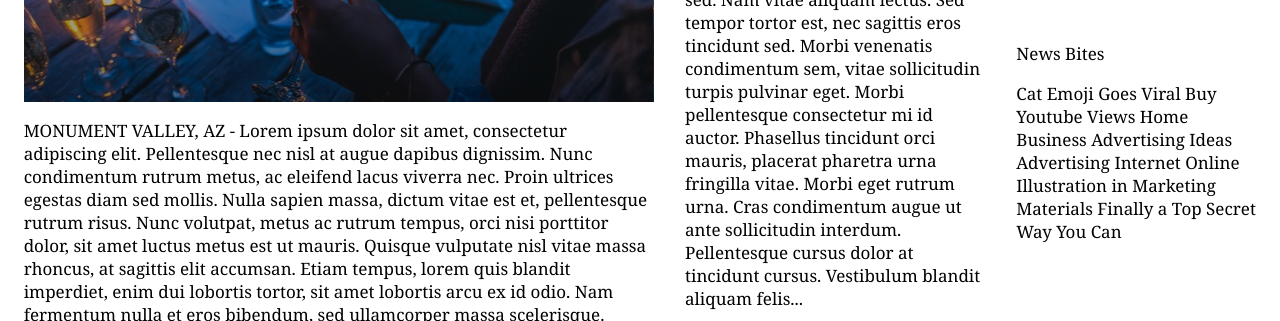
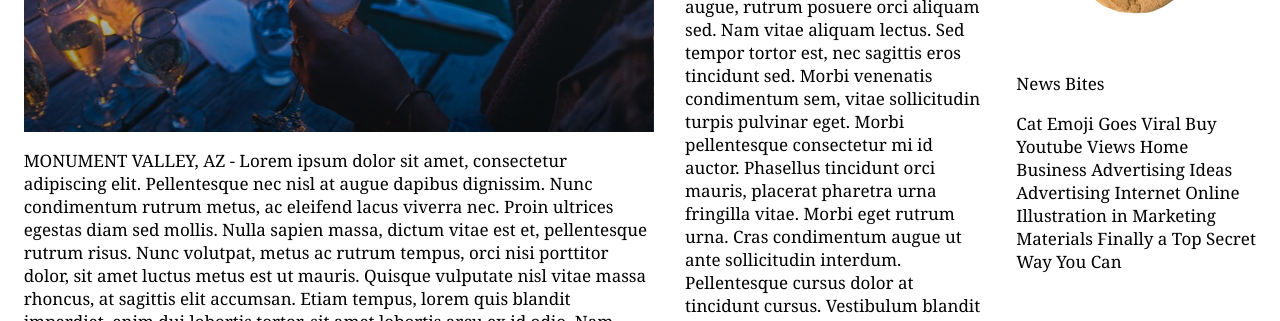
Before and after one commit to AlphaMeister/mytimes, a plain HTML site: page index1.html in a window 1280 px wide. Shown: the part 271-592 px from the top of the page. Drawn offline with Linux system fonts and the light colour scheme.

Commit message:
added space under header before content

```diff
--- a/resources/css/style1.css
+++ b/resources/css/style1.css
@@ -42,7 +42,7 @@ width: 300px;
 
 .content  {
   display: flex;
-  padding-top: 65px;
+  padding-top: 95px;
   width: 100%;
   font-family: Georgia;
   font-size: 17px;
```
